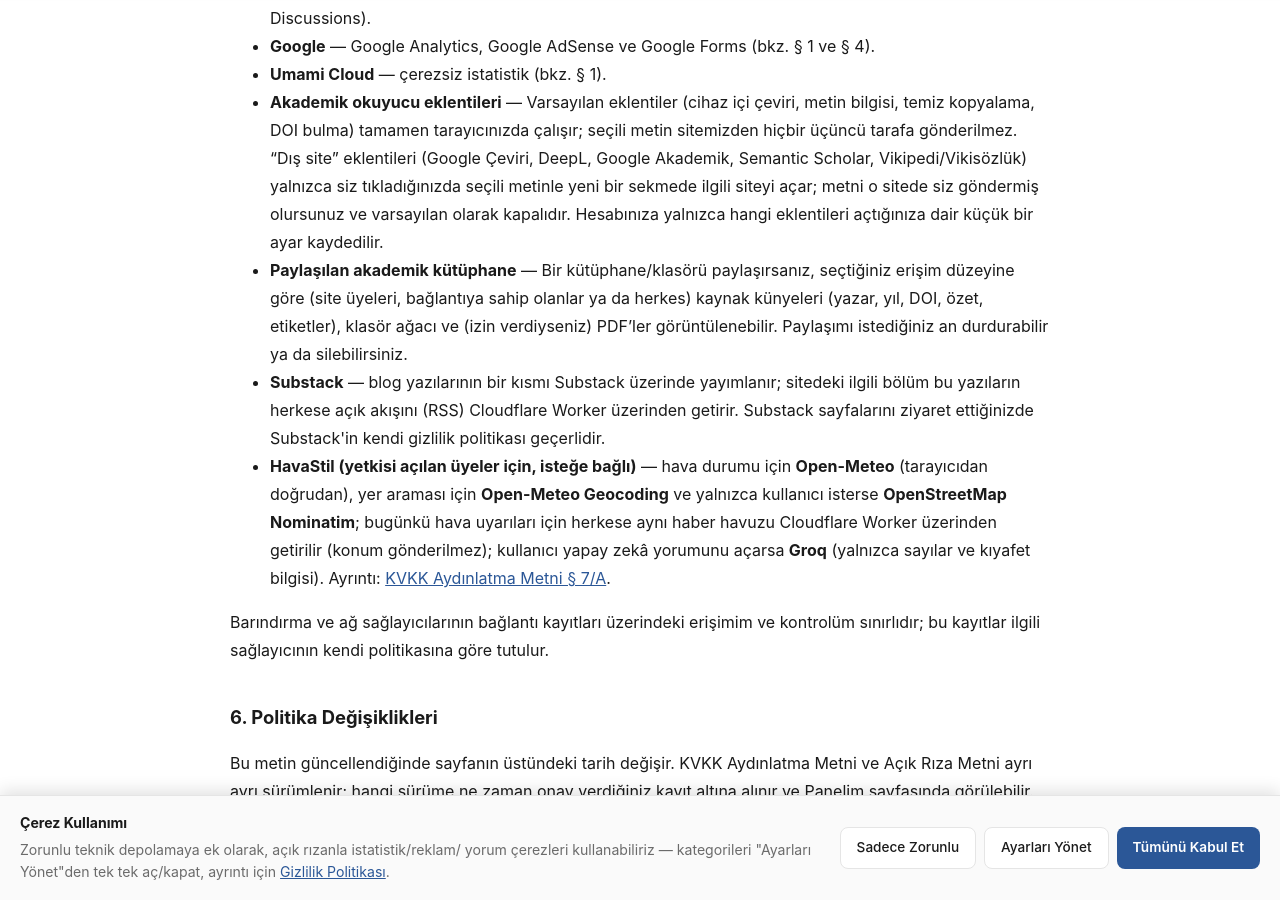
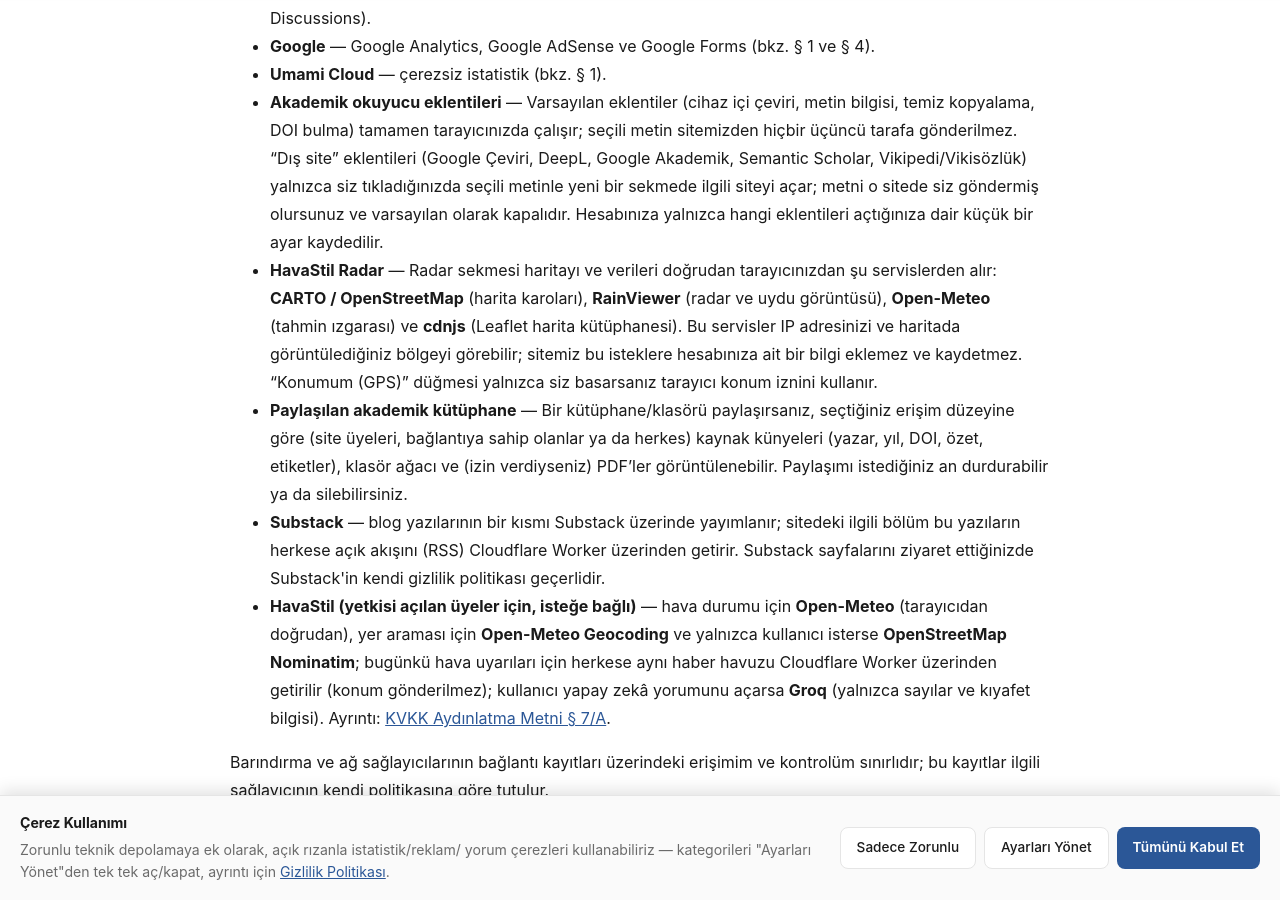
Before and after one commit to abdullah-eymen-asru/abdullah-eymen-asru.github.io, a Jekyll site: the page built from kurumsal/gizlilik-politikasi.md, in a window 1280 px wide and 900 px high, scrolled down 3159 px. Built offline with Jekyll 4.4.1, drawn with Linux system fonts in a browser that asks for light colours.

Commit message:
Add HavaStil Radar information to privacy policy

```diff
--- a/kurumsal/gizlilik-politikasi.md
+++ b/kurumsal/gizlilik-politikasi.md
@@ -199,6 +199,9 @@ permalink: "/kurumsal/gizlilik-politikasi.html"
     seçili metin sitemizden hiçbir üçüncü tarafa gönderilmez. “Dış site” eklentileri (Google Çeviri, DeepL, Google Akademik, Semantic Scholar, Vikipedi/Vikisözlük)
     yalnızca siz tıkladığınızda seçili metinle yeni bir sekmede ilgili siteyi açar; metni o sitede siz göndermiş olursunuz ve varsayılan olarak kapalıdır.
     Hesabınıza yalnızca hangi eklentileri açtığınıza dair küçük bir ayar kaydedilir.</li>
+  <li><strong>HavaStil Radar</strong> — Radar sekmesi haritayı ve verileri doğrudan tarayıcınızdan şu servislerden alır: <strong>CARTO / OpenStreetMap</strong> (harita karoları),
+    <strong>RainViewer</strong> (radar ve uydu görüntüsü), <strong>Open-Meteo</strong> (tahmin ızgarası) ve <strong>cdnjs</strong> (Leaflet harita kütüphanesi). Bu servisler IP adresinizi ve haritada
+    görüntülediğiniz bölgeyi görebilir; sitemiz bu isteklere hesabınıza ait bir bilgi eklemez ve kaydetmez. “Konumum (GPS)” düğmesi yalnızca siz basarsanız tarayıcı konum iznini kullanır.</li>
   <li><strong>Paylaşılan akademik kütüphane</strong> — Bir kütüphane/klasörü paylaşırsanız, seçtiğiniz erişim düzeyine göre (site üyeleri, bağlantıya sahip olanlar ya da herkes)
     kaynak künyeleri (yazar, yıl, DOI, özet, etiketler), klasör ağacı ve (izin verdiyseniz) PDF’ler görüntülenebilir. Paylaşımı istediğiniz an durdurabilir ya da silebilirsiniz.</li>
 
```
